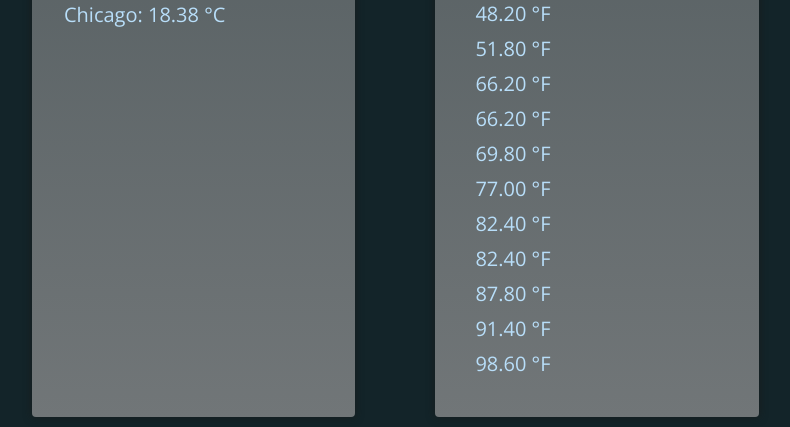
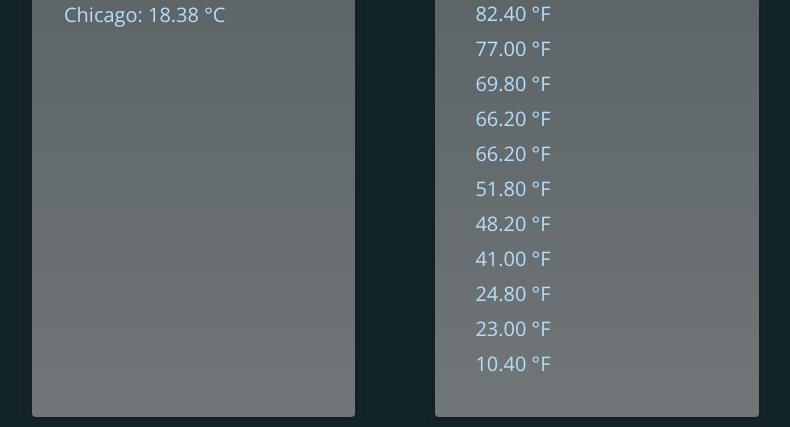
Before and after one commit to FansopkarMehvish/Pipes, an Angular app: page / in a window 1280 px wide. Shown: the part 316-743 px from the top of the page, without its empty margins (168-958 px from the left). Built offline with nearby package versions, Linux system fonts and the light colour scheme.

Commit message:
169. Understanding How Pipes Are Executed

```diff
--- a/src/app/app.component.html
+++ b/src/app/app.component.html
@@ -22,7 +22,7 @@
       </div>
     </header>
     <ul>
-      @for (temperature of historicTemperatures | sort; track temperature) {
+      @for (temperature of historicTemperatures | sort: 'desc'; track temperature) {
       <li (click)="onReset($index)">{{ temperature | temp:'cel':'fah' }}</li>
       }
     </ul>
--- a/src/app/app.component.ts
+++ b/src/app/app.component.ts
@@ -23,6 +23,9 @@
   ];
 
   onReset(index: number) {
-    this.historicTemperatures[index] = 18;
+    // this.historicTemperatures[index] = 18;
+    const newTemps = [...this.historicTemperatures];
+    newTemps[index] = 18;
+    this.historicTemperatures = newTemps;
   }
 }
```
